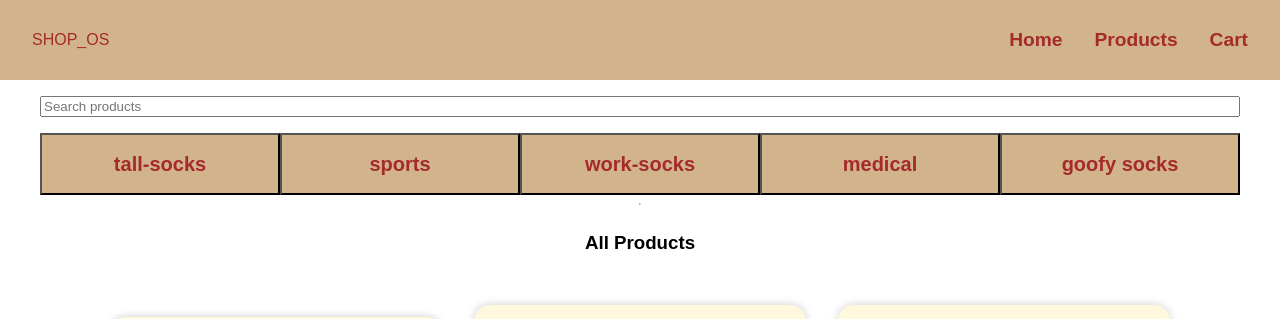
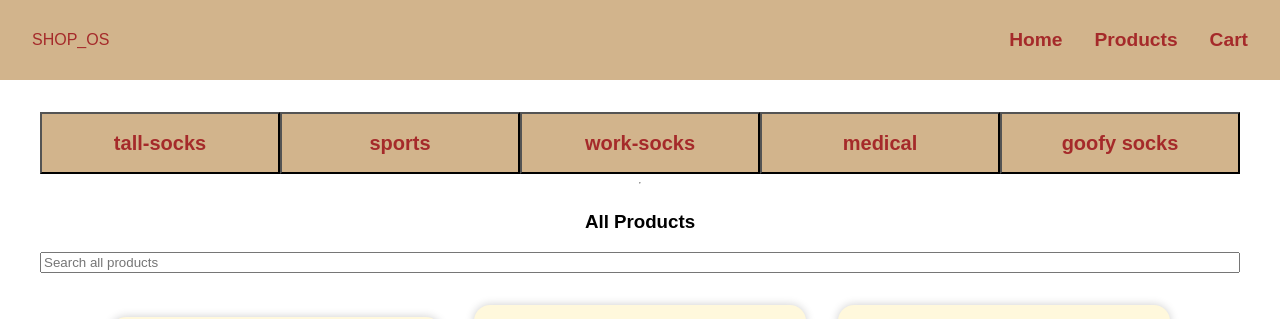
Before and after one commit to toltalchaos/shop-os, a SvelteKit app in the folder online-store/: page /products in a window 1280 px wide. Shown: the top 319 px of the page. Built offline with nearby package versions, Linux system fonts and the light colour scheme.

Commit message:
quality of life updates

```diff
--- a/online-store/src/components/imgCarousel.svelte
+++ b/online-store/src/components/imgCarousel.svelte
@@ -33,7 +33,7 @@
 <div>
     <!-- would like to add functionality to click through the images -->
     {#if images.length > 1}
-        <img src={images[currentIndex]} alt="rotating Carousel product images" class="carousel-image"/>
+        <img src={images[currentIndex]} alt="rotating Carousel product images" class="carousel-image" style="animation-duration: {interval}ms;"/>
         {:else}
         <img src={images[currentIndex]} alt="rotating Carousel product images"/>
     {/if}
@@ -48,11 +48,11 @@
             95% {
             opacity: 1;
             }
-            99% {
-            opacity: 0.5;
+            98% {
+            opacity: 0.8;
             }
             100% {
-            opacity: 1;
+            opacity: 0;
             }
         }
 
@@ -60,8 +60,7 @@
         width: 100%;
         height: 100%;
         object-fit: contain;
-        animation: fadeOut 5s ease-out infinite;
-
+        animation: fadeOut 5s ease-in-out infinite;
     }
     div {
         width: 100%;
--- a/online-store/src/routes/products/+page.svelte
+++ b/online-store/src/routes/products/+page.svelte
@@ -31,10 +31,10 @@
 
 <div class="container">
   <!-- search bar -->
-  <input type="text" placeholder="Search products" on:input={handleSearch} />
   <CategoryCard bind:products={displayedProducts}/>
   <hr>
   <h3>All Products</h3>
+  <input type="text" placeholder="Search all products" on:input={handleSearch} />
   <div class="product-list">
     {#each displayedProducts as product}
     <ProductCard product={product} />
```
